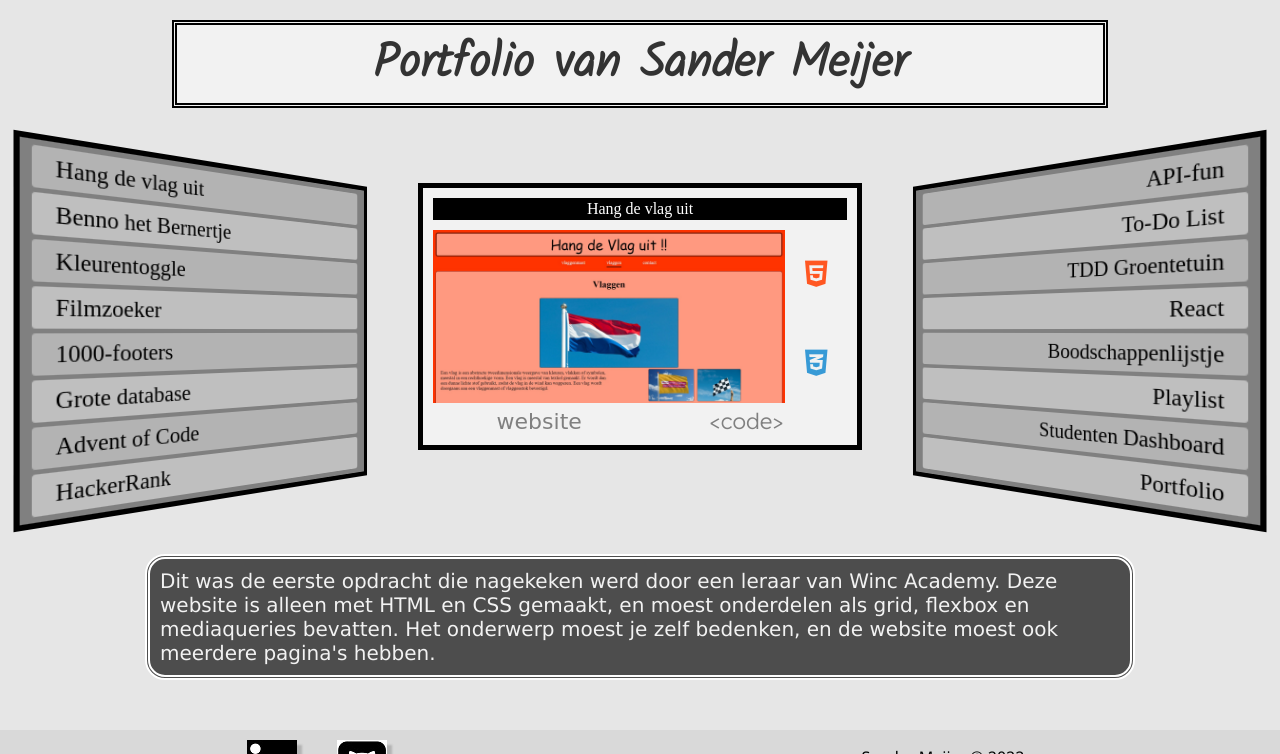
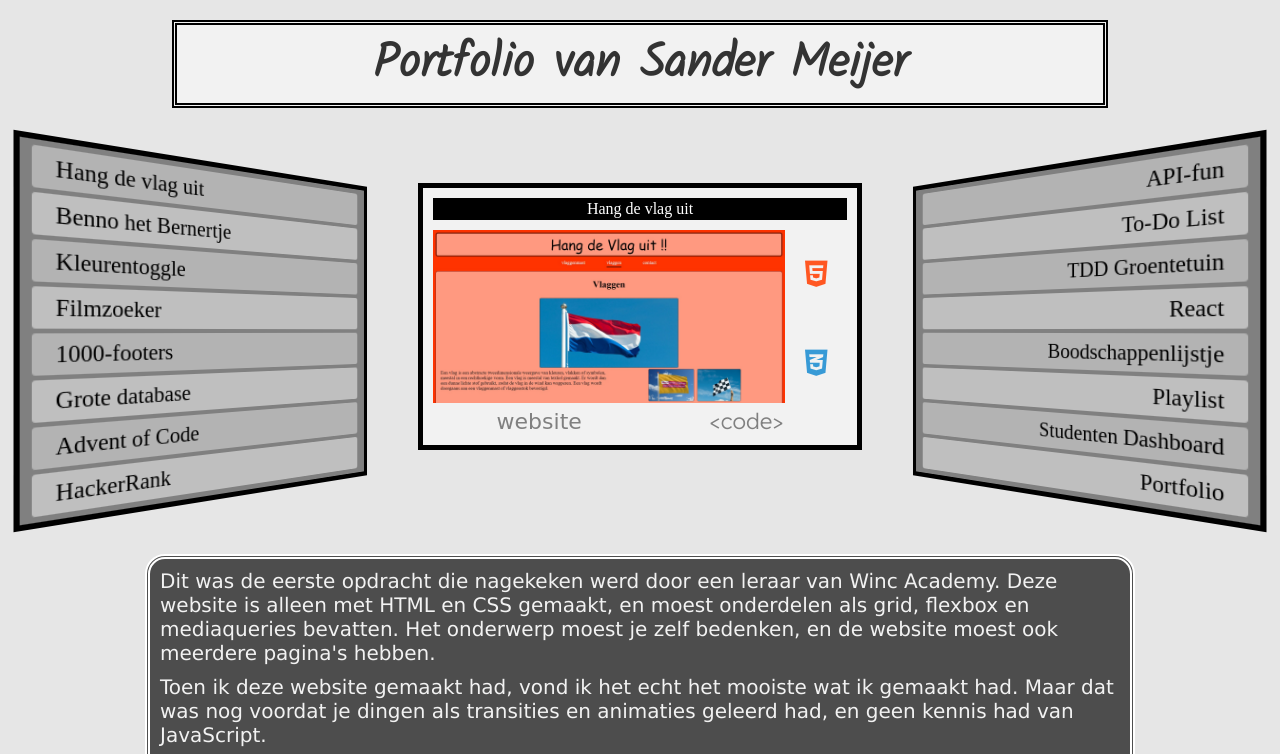
Before and after one commit to sandermeijer1972/portfolio, a plain HTML site: page index.html in a window 1280 px wide. Both pictures are taken after a click on the element "Hang de vlag uit". Shown: the top 754 px of the page. Drawn offline with Linux system fonts and the light colour scheme; a web font is replaced by a local one.

Commit message:
added more text, made alinea's

```diff
--- a/data.js
+++ b/data.js
@@ -5,7 +5,11 @@ const assignments = [
         website: ["https://quizzical-lovelace-909ccf.netlify.app/"],
         github: ["https://github.com/sandermeijer1972/Sander_Meijer-Hang_De_Vlag_Uit"],
         programs: ["html", "css"],
-        text: "Dit was de eerste opdracht die nagekeken werd door een leraar van Winc Academy. Deze website is alleen met HTML en CSS gemaakt, en moest onderdelen als grid, flexbox en mediaqueries bevatten. Het onderwerp moest je zelf bedenken, en de website moest ook meerdere pagina's hebben."
+        text: [
+            "Dit was de eerste opdracht die nagekeken werd door een leraar van Winc Academy. Deze website is alleen met HTML en CSS gemaakt, en moest onderdelen als grid, flexbox en mediaqueries bevatten. Het onderwerp moest je zelf bedenken, en de website moest ook meerdere pagina's hebben.",
+            "Toen ik deze website gemaakt had, vond ik het echt het mooiste wat ik gemaakt had. Maar dat was nog voordat je dingen als transities en animaties geleerd had, en geen kennis had van JavaScript.",
+            "Ook was bij mij het gebruik van 'lorem ipsum' teksten nog niet bekend, dus ik had echt mijn best gedaan om er een heel verhaal van te maken."
+        ]
     },
     {
         title: "Benno het Bernertje",
@@ -13,7 +17,11 @@ const assignments = [
         website: ["https://benno-test-kankervaccin.netlify.app/"],
         github: ["https://github.com/sandermeijer1972/benno"],
         programs: ["html", "css"],
-        text: "Onze hond doet mee aan een onderzoek naar een vaccin tegen kanker. Omdat we daar veel vragen over kregen (en nog steeds krijgen) heb ik daar een pagina voor gemaakt, met daarop het hele verhaal. Gemaakt met HTML en CSS, en zoals aangeleerd bij Winc Academy, mobile first."
+        text: [
+            "Onze hond doet mee aan een onderzoek naar een vaccin tegen kanker. Omdat we daar veel vragen over kregen (en nog steeds krijgen) heb ik daar een pagina voor gemaakt, met daarop het hele verhaal.",
+            "Het is gemaakt met HTML en CSS, en zoals aangeleerd bij Winc Academy, mobile first.",
+            "Ik heb aardig zitten klungelen om de foto's gelijkmatig te vergroten bij grotere schermgroottes, al heb ik daar later wel weer wat andere foefjes voor geleerd."
+        ]
     },
     {
         title: "Kleurentoggle",
@@ -21,7 +29,10 @@ const assignments = [
         website: ["https://hungry-ptolemy-2e50ff.netlify.app/"],
         github: ["https://github.com/sandermeijer1972/Sander_Meijer-Kleurentoggle"],
         programs: ["html", "css", "javascript"],
-        text: "De eerste grotere opdracht met JavaScript. Hierbij moest gebruik worden gemaakt van DOM-manipulatie. Met behulp van event-listeners moesten er classes toegevoegd en verwijderd worden. Met transities moest het er wat flitsender uitzien allemaal. Door de goede feedback van de leraren bij Winc Academy leer je dat er een hoop dingen vereenvoudigd kunnen worden, en dat je niet steeds code herhaalt."
+        text: [
+            "De eerste opdracht met JavaScript die nagekeken werd. Hierbij moest gebruik worden gemaakt van DOM-manipulatie. Met behulp van event-listeners moesten er classes toegevoegd en verwijderd worden. Met transities moest het er wat flitsender uitzien allemaal.",
+            "Bij Winc Academy krijg je een persoonlijke video terug met commentaar op je opdracht. Hierin worden zowel de goede als de wat mindere codes besproken. Door de goede feedback van de leraren leer je dat er een hoop dingen vereenvoudigd kunnen worden, en dat je niet steeds code herhaalt."
+        ]
     },
     {
         title: "Filmzoeker",
@@ -29,7 +40,10 @@ const assignments = [
         website: ["https://admiring-goldberg-8a03d3.netlify.app/"],
         github: ["https://github.com/sandermeijer1972/Sander_Meijer-filmzoeker"],
         programs: ["html", "css", "javascript"],
-        text: "Bij deze opdracht moest je elementen vanuit een database toevoegen aan de DOM. Door gebruik te maken van de input van de gebruiker moest je ook de juiste dingen er uit zien te filteren. Ik heb wel zelf de database met filmtitels aangepast, omdat het genre wat meegegeven werd mij totaal niet boeide. Gelukkig doen ze daar bij Winc Academy niet moeilijk over, het gaat er tenslotte om dat je je geleerde vaardigheden kan laten zien."
+        text: [
+            "Bij deze opdracht moest je elementen vanuit een database toevoegen aan de DOM. Door gebruik te maken van de input van de gebruiker moest je ook de juiste dingen er uit zien te filteren. Dat moest met behulp van een switch statement, waarbij je dus zelf nog moest gaan uitzoeken hoe dat werkt.",
+            "Ik heb wel zelf de database met filmtitels aangepast, omdat het genre wat meegegeven werd mij totaal niet boeide. Gelukkig doen ze daar bij Winc Academy niet moeilijk over, het gaat er tenslotte om dat je je geleerde vaardigheden kan laten zien."
+        ]
     },
     {
         title: "1000-footers",
@@ -37,7 +51,11 @@ const assignments = [
         website: ["https://great-lakes-1000footers.netlify.app/", "https://great-lakes-1000footers-react.netlify.app"],
         github: ["https://github.com/sandermeijer1972/GreatLakes", "https://github.com/sandermeijer1972/greatlakesreact"],
         programs: ["html", "css", "javascript", "react"],
-        text: "Nadat ik een tijdje bezig was met React, heb ik voor mezelf nog een website gemaakt met 'gewoon' JavaScript. Wel weer even inkomen, want je moet hier echt stap voor stap te werk gaan om iets in de DOM te plaatsen. Het was mijn bedoeling dat ik deze zelfde website ook nog ging maken met React, en dat heb ik inmiddels gedaan. Dus je kunt de twee websites met elkaar vergelijken, waarbij er door dezelfde CSS uiterlijk niets anders zou moeten zijn, maar wat opbouw betreft natuurlijk wel."
+        text: [
+            "Nadat ik een tijdje bezig was met React, heb ik voor mezelf nog een website gemaakt met 'gewoon' JavaScript. Wel weer even inkomen, want je moet hier echt stap voor stap te werk gaan om iets in de DOM te plaatsen.",
+            "Het was mijn bedoeling dat ik deze zelfde website ook nog ging maken met React, en dat heb ik inmiddels gedaan. Dus je kunt de twee websites met elkaar vergelijken, waarbij er door dezelfde CSS uiterlijk niets anders zou moeten zijn, maar wat opbouw betreft natuurlijk wel.",
+            "Het is wel een website waar veel YouTube filmpjes op staan. Het gaat hierbij ook om een aantal live-streams, waar wel eens iets misgaat. Ik check dus wel regelmatig of die nog steeds uitzenden, of dat de URL even aangepast moet worden."
+        ]
     },
     {
         title: "Grote Database",
@@ -45,7 +63,11 @@ const assignments = [
         website: ["https://romantic-thompson-cbba2b.netlify.app/"],
         github: ["https://github.com/sandermeijer1972/grote_arrays"],
         programs: ["html", "css", "javascript"],
-        text: "Bij deze opdracht zat een hele grote database. Voor elke sub-opdracht moest je gaan filteren om de juiste gegevens door middel van DOM-manipulatie op de pagina te krijgen. Je leerde hier veel over array-methods, en dan met name .map, .filter en .reduce."
+        text: [
+            "Bij deze opdracht zat een hele grote database. Voor elke sub-opdracht moest je gaan filteren om de juiste gegevens door middel van DOM-manipulatie op de pagina te krijgen.",
+            "Je leerde hier veel over array-methods, en dan met name .map, .filter en .reduce.",
+            "In eerste instantie hoefde je niet alle sub-opdrachten te maken, maar uiteindelijk heb ik ze toch allemaal gedaan."
+        ]
     },
     {
         title: "Advent of Code",
@@ -53,7 +75,10 @@ const assignments = [
         website: ["https://adventofcode.com/2021"],
         github: ["https://github.com/sandermeijer1972/Advent_of_Code_2021"],
         programs: ["javascript"],
-        text: "Vanuit Winc Academy werd je aangemoedigd om aan de jaarlijkse Advent of Code mee te doen. Ik ben er fanatiek aan begonnen, maar merkte al snel dat er wel heel veel tijd in ging zitten. Dus daarna mezelf de opdracht gegeven om tot uiterlijk 11 uur er mee bezig te zijn, en daarna 's avonds pas weer. Niet alle puzzels waren te doen, dus ik kan er nog verder aan coderen."
+        text: [
+            "Vanuit Winc Academy werd je aangemoedigd om aan de jaarlijkse Advent of Code mee te doen. Ik ben er fanatiek aan begonnen, maar merkte al snel dat er wel heel veel tijd in ging zitten. Dus daarna mezelf de opdracht gegeven om tot uiterlijk 11 uur er mee bezig te zijn, en daarna 's avonds pas weer." ,
+            "Niet alle puzzels waren te doen, dus ik kan er nog verder aan coderen. Bovendien zaten er bij sommige puzzels zulke grote hoeveelheden data, dat mijn laptop dat niet aan kon. Wellicht dat dit met andere programmeertalen beter te doen is."
+        ]
     },
     {
         title: "HackerRank",
@@ -61,7 +86,10 @@ const assignments = [
         website: ["https://www.hackerrank.com/"],
         github: ["https://github.com/sandermeijer1972/HackerRank"],
         programs: ["javascript"],
-        text: "Nu ik druk bezig ben met solliciteren, moet ik zo  nu en dan ook wat programmeertesten doen. Op de site van HackerRank kan je je skills een beetje bijhouden."
+        text: [
+            "Nu ik druk bezig ben met solliciteren, moet ik zo nu en dan ook wat programmeertesten doen. Op de site van HackerRank kan je je skills een beetje bijhouden.",
+            "Het is wel een beetje wennen, omdat sommige dingen net even iets anders gaan als ik gewend ben in Visual Studio Code. Dat heeft me al een keer in tijdnood doen komen, dus bijhouden is ook daarvoor al een must."
+        ]
     },
     {
         title: "API-fun",
@@ -69,7 +97,11 @@ const assignments = [
         website: ["https://knoppen-pagina.netlify.app/"],
         github: ["https://github.com/sandermeijer1972/API_fun"],
         programs: ["html", "css", "javascript"],
-        text: "Bij deze opdracht moest je je data via een API binnen zien te krijgen. Omdat ik moeite had met deze stof, heb ik er uiteindelijk 10 gebruikt. Bij Winc Academy word je ook gestimuleerd om anderen te helpen met coderings-problemen. Op het moment dat ik met deze opdracht bezig was, hielp ik iemand met transities. Omdat die stof bij mij ook aardig weggezakt was, heb ik dat bij deze opdracht weer eens flink opgehaald en er een over-de-top pagina van gemaakt. Door wat kleine dingetjes die bij Netlify niet goed gaan, werken niet alle knoppen even goed, dat is provisorisch opgelost, maar werkt niet altijd. Wellicht dat ik hiervoor in de toekomst nog iets aan kan veranderen."
+        text: [
+            "Bij deze opdracht moest je je data via een API binnen zien te krijgen. Omdat ik moeite had met deze stof, heb ik er uiteindelijk 10 gebruikt. Zowel de data binnenhalen als het goed lezen van de documentatie bij een API was moeilijk. Met behulp van Postman kon ik mijn codes om te fetchen zo schrijven dat er ook daadwerkelijk iets binnen kwam waar ik mee kon werken. ",
+            "Bij Winc Academy word je ook gestimuleerd om anderen te helpen met coderings-problemen. Op het moment dat ik met deze opdracht bezig was, hielp ik iemand met transities en animaties. Omdat die stof bij mij ook aardig weggezakt was, heb ik dat bij deze opdracht weer eens flink opgehaald en er een over-de-top pagina van gemaakt. ",
+            "Door wat kleine dingetjes die bij Netlify niet goed gaan, werken niet alle knoppen even goed, dat is provisorisch opgelost, maar werkt niet altijd. Wellicht dat ik hiervoor in de toekomst nog iets aan kan veranderen."
+        ]
     },
     {
         title: "To-Do List",
@@ -77,7 +109,10 @@ const assignments = [
         website: ["https://takenpakket.netlify.app/index.html"],
         github: ["https://github.com/sandermeijer1972/Sander_Meijer-To_Do_List"],
         programs: ["html", "css", "javascript"],
-        text: "Bij deze opdracht moest je een RESTful-API clonen, zodat je alle handelingen lokaal kon fetchen. De bedoeling van deze opdracht was dat je liet zien dat je GET, POST, PUT en DELETE commando's kon geven aan een API. Omdat de 'server' dus lokaal draait, kon er hier geen website van gemaakt worden. Dus in dit geval heb ik een pagina met wat screenshots gemaakt."
+        text: [
+            "Bij deze opdracht moest je een RESTful-API clonen, zodat je alle handelingen lokaal kon fetchen. De bedoeling van deze opdracht was dat je liet zien dat je GET, POST, PUT en DELETE commando's kon geven aan een API.",
+            "Omdat de 'server' dus lokaal draait, kon er hier geen website van gemaakt worden. Dus in dit geval heb ik een pagina met wat screenshots gemaakt."
+        ]
     },
     {
         title: "TDD Groentetuin",
@@ -85,7 +120,10 @@ const assignments = [
         website: ["https://sanders-groentetuin.netlify.app/"],
         github: ["https://github.com/sandermeijer1972/Sander_Meijer-TDD_groentetuin"],
         programs: ["html", "css", "javascript", "jest"],
-        text: "Bij deze opdracht ging het om Test Driven Development. Met Jest moest je je functies testen of ze goed werkten. Omdat ik graag aan anderen wil laten zien wat ik zoal maak tijdens de opleiding, en er met Jest niet zoveel te zien valt op een website, heb ik er ook een hele front-end aan vast gemaakt. Je kan nu dus zelf een groentetuin beginnen, en een schatting maken wat je opbrengst zal zijn bij wisselende factoren."
+        text: [
+            "Bij deze opdracht ging het om Test Driven Development. Met Jest moest je je functies testen of ze goed werkten. Het is eventjes leren om andersom te denken. Dus eerst bedenken wat je uitkomst zal moeten zijn, en dan pas de daadwerkelijke functie maken.",
+            "Omdat ik graag aan anderen wil laten zien wat ik zoal maak tijdens de opleiding, en er met Jest niet zoveel te zien valt op een website, heb ik er ook een hele front-end aan vast gemaakt. Je kan nu dus zelf een groentetuin beginnen, en een schatting maken wat je opbrengst zal zijn bij wisselende factoren."
+        ]
     },
     {
         title: "React",
@@ -93,7 +131,10 @@ const assignments = [
         website: ["https://elegant-galileo-988d19.netlify.app/"],
         github: ["https://github.com/sandermeijer1972/react-module-8/tree/master/src/opdrachten/combi"],
         programs: ["react", "css"],
-        text: "Bij het leren van React, kreeg je steeds korte lessen, met veel verschillende kleine opdrachten. Omdat je het met Scrimba leerde, sloeg je je eigen code eigenlijk niet op. Daarom heb ik later ook nog gewoon in Visual Studio Code wat van deze opdrachten gemaakt, en er een menu bij gemaakt. Dit was nog voordat ik het Router-principe leerde in React."
+        text: [
+            "Bij het leren van React, kreeg je steeds korte lessen, met veel verschillende kleine opdrachten. Op zich had je de meeste dingen al geleerd, maar om het toe te passen in React, is het net weer eventjes anders. ",
+            "Omdat je het met Scrimba leerde, sloeg je je eigen code eigenlijk niet op. Daarom heb ik later ook nog gewoon in Visual Studio Code wat van deze opdrachten gemaakt, en er een menu bij gemaakt. Dit was nog voordat ik het Router-principe leerde in React."
+        ]
     },
     {
         title: "Boodschappenlijstje",
@@ -101,7 +142,10 @@ const assignments = [
         website: ["https://boodschappendoen.netlify.app/"],
         github: ["https://github.com/sandermeijer1972/react-module-8/tree/master/src/opdrachten/boodschappenlijst"],
         programs: ["react", "css"],
-        text: "De eerste React-opdracht die je in Visual Studio Code moest maken. Een erg leuke opdracht, maar wel moeilijk. Vooral het doorgeven van props was hier een flinke heuvel die overwonnen moest worden. Ik ben ook wel een tijdje bezig geweest om het turven op je boodschappenbriefje goed te krijgen."
+        text: [
+            "De eerste React-opdracht die je in Visual Studio Code moest maken. Een erg leuke opdracht, maar wel moeilijk. Vooral het doorgeven van props was hier een flinke heuvel die overwonnen moest worden.",
+            "Ik ben ook wel een tijdje bezig geweest om het turven op je boodschappenbriefje goed te krijgen. Uiteindelijk zijn dat allemaal plaatjes geworden, want een andere manier van turven heb ik nog niet kunnen vinden met Google."
+        ]
     },
     {
         title: "Playlist",
@@ -109,7 +153,11 @@ const assignments = [
         website: ["https://sanders-playlist.netlify.app/"],
         github: ["https://github.com/sandermeijer1972/Sander_Meijer-Lil-Playlist"],
         programs: ["react", "css"],
-        text: "Bij deze opdracht moest je ook gebruik maken van React-Router. Je mocht hier ook kiezen om de opdracht met redux te maken. Het principe daarvan begrijp ik wel, maar om het daadwerkelijk in elkaar te zetten, dat lukte niet. Dus het is bij React gebleven. Omdat het een opdracht over muziek was, was dit echt een hele leuke opdracht."
+        text: [
+            "Bij deze opdracht moest je ook gebruik maken van React-Router. Je mocht hier ook kiezen om de opdracht met redux te maken. Het principe daarvan begrijp ik wel, maar om het daadwerkelijk in elkaar te zetten, dat lukte niet. Dus het is bij React gebleven.",
+            "Omdat het een opdracht over muziek was, was dit echt een hele leuke opdracht. Ik kon echt helemaal los gaan, en ik zou zo nog allerlei andere versies kunnen maken. ",
+            "Wat nog niet gelukt is, is om meerdere genres te kunnen selecteren. Dat staat nog op mijn to-do lijst om me daar nog eens goed in te gaan verdiepen."
+        ]
     },
     {
         title: "Studenten Dashboard",
@@ -117,7 +165,11 @@ const assignments = [
         website: ["https://sanders-student-dashboard.netlify.app/"],
         github: ["https://github.com/sandermeijer1972/Sander_Meijer-Student_dashboard"],
         programs: ["react", "css"],
-        text: "Dit was de eindopdracht van de Winc-opleiding. Je kreeg van een tiental studenten de cijfers die ze gaven aan alle opdrachten. Die cijfers waren de moeilijkheidsgraad en de fun-factor. Je moest dit per student in een grafiek laten zien, waarbij je kon kiezen welke van de cijfers je graag wilde zien. Bij het openen van de pagina moest een grafiek verschijnen van de gemiddelde cijfers die de studenten aan de opdrachten hadden meegegeven. Als extra optie mocht je bij de grafieken ook wat gegevens van de studenten vermelden. Met behulp van routing kreeg iedere student een eigen path. Als lolletje had ik ook voor mezelf de opdrachten cijfers gegeven en een eigen grafiek op de pagina gemaakt."
+        text: [
+            "Dit was de eindopdracht van de Winc-opleiding. Je kreeg van een tiental studenten de cijfers die ze gaven aan alle opdrachten. Die cijfers waren de moeilijkheidsgraad en de fun-factor. Je moest dit per student in een grafiek laten zien, waarbij je kon kiezen welke van de cijfers je graag wilde zien. Bij het openen van de pagina moest een grafiek verschijnen van de gemiddelde cijfers die de studenten aan de opdrachten hadden meegegeven. ",
+            "Als extra optie mocht je bij de grafieken ook wat gegevens van de studenten vermelden. Met behulp van routing kreeg iedere student een eigen path. Als lolletje had ik ook voor mezelf de opdrachten cijfers gegeven en een eigen grafiek op de pagina gemaakt.",
+            "Het stoorde mij alleen dat bij een smaller scherm de grafiek niet meer te lezen viel. Dat heb ik uiteindelijk opgelost door een tweede grafiek toe te voegen. Bij smalle schermen zie je dan dus een andere grafiek als bij bredere schermen."
+        ]
     },
     {
         title: "Portfolio",
@@ -125,6 +177,9 @@ const assignments = [
         website: ["https://sandermeijer.netlify.app/"],
         github: ["https://github.com/sandermeijer1972/portfolio"],
         programs: ["html", "css", "javascript"],
-        text: "Ook de code van deze portfolio-pagina deel ik hier. Ik heb zoveel mogelijk technieken proberen te gebruiken die ik geleerd heb. Wat mij het meest uitdaagt met coderen is hoe het er uiteindelijk uit komt te zien. Ik kijk graag naar filmpjes van Kevin Powell, de ongekroonde CSS-koning, en daar doe ik veel ideeën op om ook eens te proberen te maken. Je raakt eigenlijk nooit uitgekeken op de mogelijkheden, en elke dag ontdek je wel weer wat nieuws."
+        text: [
+            "Ook de code van deze portfolio-pagina deel ik hier. Ik heb zoveel mogelijk technieken proberen te gebruiken die ik geleerd heb.",
+            "Wat mij het meest uitdaagt met coderen is hoe het er uiteindelijk uit komt te zien. Ik kijk graag naar filmpjes van Kevin Powell, de ongekroonde CSS-koning, en daar doe ik veel ideeën op om ook eens te proberen te maken. Je raakt eigenlijk nooit uitgekeken op de mogelijkheden, en elke dag ontdek je wel weer wat nieuws."
+        ]
     },
 ];
--- a/script.js
+++ b/script.js
@@ -60,8 +60,12 @@ const showInfo = (number) => {
         };
     });
     info.appendChild(newDivProgs);
-    explanation.innerText = assignments[number].text;
-
+    const explanationText = assignments[number].text;
+    explanationText.forEach(text => {
+        const newDivText = document.createElement('div');
+        newDivText.innerText = text;
+        explanation.appendChild(newDivText);
+    });
 };
 
 const flag = document.getElementById("flag");
```
Also changed, not shown: index.html (+4 -1 lines).
